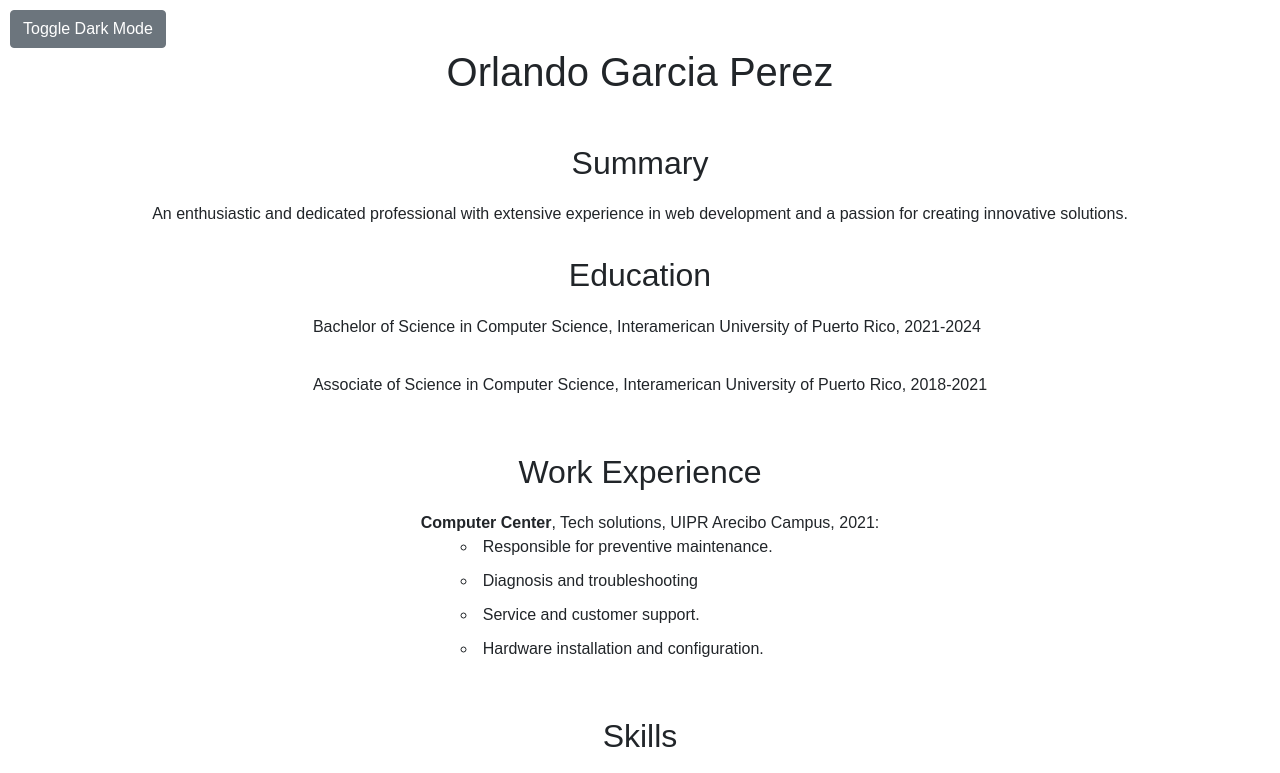
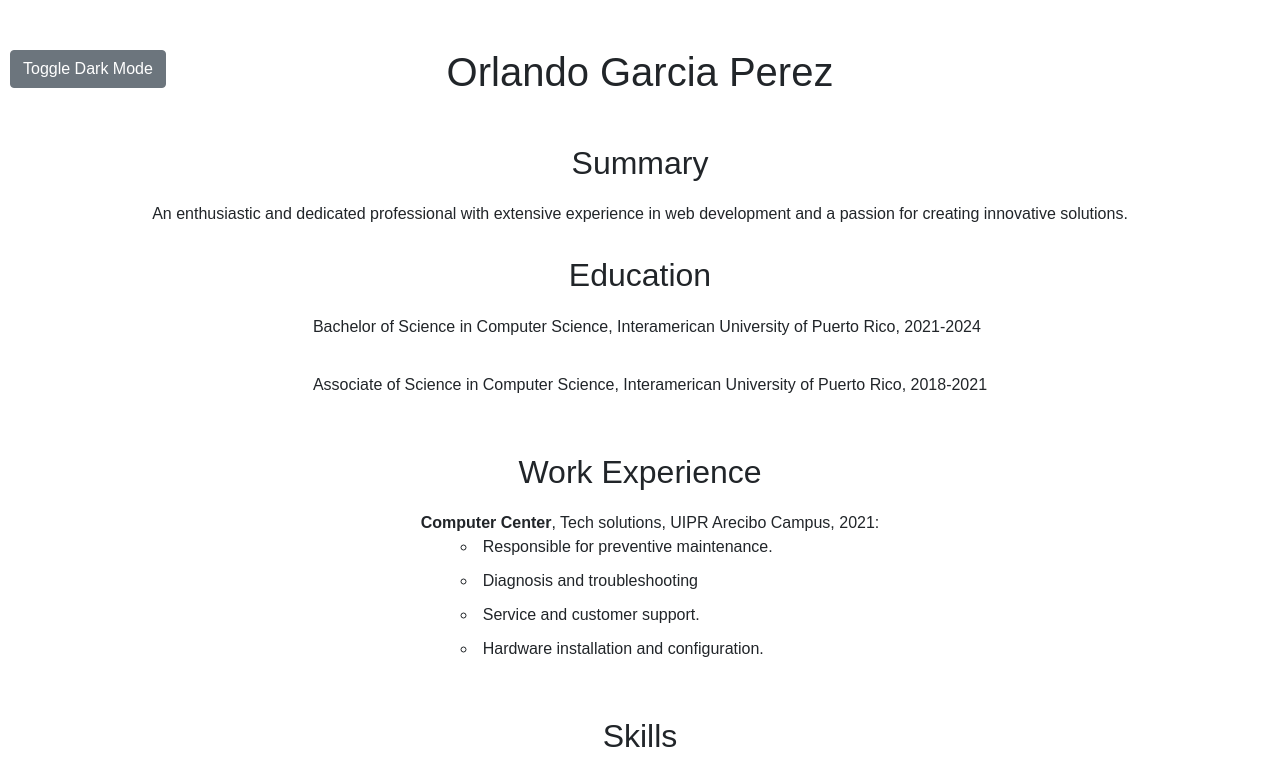
Before and after one commit to Ogarcia000/resume-orlando, a plain HTML site: page index.html in a window 1280 px wide. Shown: the top 773 px of the page. Drawn offline with nearby package versions, Linux system fonts and the light colour scheme.

Commit message:
Update index.html

```diff
--- a/index.html
+++ b/index.html
@@ -93,7 +93,7 @@
                 darkModeToggle.style.top = '-50px';
             } else {
                 // Scrolling up
-                darkModeToggle.style.top = '10px';
+                darkModeToggle.style.top = '50px';
             }
             lastScrollTop = scrollTop;
         });
```
